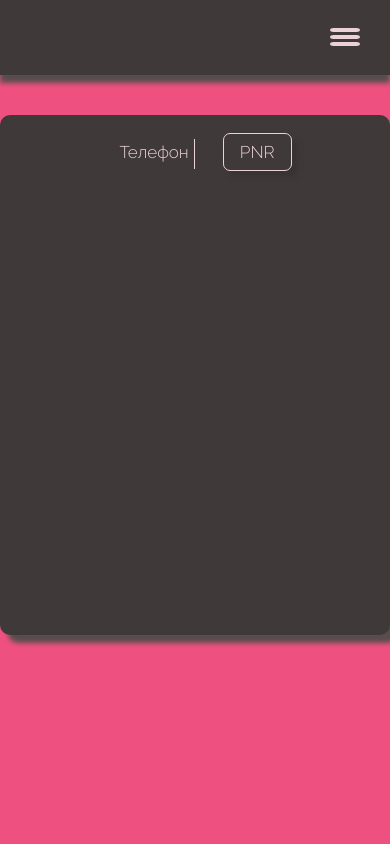
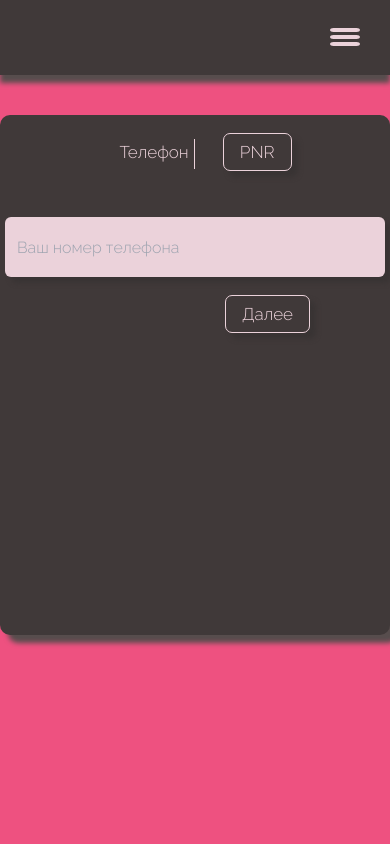
Before and after one commit to Radolyn/AviaHackReduxFrontend, a Nuxt app: page /cellphone in a window 390 px wide. Shown: the top 844 px of the page. Built offline with nearby package versions, Linux system fonts and the light colour scheme.

Commit message:
+pnr , +cellphone

```diff
--- a/layouts/default.css
+++ b/layouts/default.css
@@ -77,3 +77,18 @@ span {
   border : 1px solid #EBD2DA;
   box-shadow: 6px 6px 5px #393434;
 }
+
+.active-turner:hover {
+  transition : all 0.5s ease-in-out;
+  background : #EE5180;
+}
+
+.text-field {
+  background : #EBD2DA;
+  color : #B59797;
+  border-radius: 6px;
+  box-shadow: 6px 6px 5px #393434;
+  outline : none;
+  font-family: 'Raleway', sans-serif;
+  @apply px-3;
+}
--- a/pages/cellphone.vue
+++ b/pages/cellphone.vue
@@ -1,21 +1,30 @@
 <template>
   <div>
     <center>
-      <div class = 'card'>
+      <div class='card'>
         <br>
-          <div class = 'grid grid-cols-7'>
-            <div class = 'col-start-3 row-start-2'>
-              <span class = 'px-2 py-2'>Телефон</span>
+        <div class='grid grid-cols-7'>
+          <div class='col-start-3 row-start-2'>
+            <span class='px-2 py-2'>Телефон</span>
+          </div>
+          <div class='col-start-4 row-start-2'>
+            <div style='width : 1px; height : 30px; background : #EBD2DA'></div>
+          </div>
+          <nuxt-link to="/pnr" class='col-start-5 row-start-2'>
+            <div>
+              <span class='active-turner px-4 py-2'>PNR</span>
             </div>
-            <div class = 'col-start-4 row-start-2'>
-              <div style = 'width : 1px; height : 30px; background : #EBD2DA'></div>
-            </div>
-            <nuxt-link to="/pnr" class = 'col-start-5 row-start-2'>
-              <div>
-                <span class = 'active-turner px-4 py-2'>PNR</span>
-              </div>
-            </nuxt-link>
-          </div>
+          </nuxt-link>
+        </div>
+
+        <br><br>
+        <input placeholder="Ваш номер телефона" class='text-field' style = 'width : 380px; height : 60px;' type = 'tel'/>
+        <br><br>
+
+        <nuxt-link to ='/' style = 'position:relative; float : right; right : 80px'>
+            <span class = 'active-turner px-4 py-2'>Далее</span>
+        </nuxt-link>
+
       </div>
     </center>
   </div>
@@ -26,30 +35,28 @@
 
 export default {
   data() {
-    return {
-
-    }
+    return {}
   },
 }
 
 </script>
 
-<style src = '../layouts/default.css'></style>
+<style src='../layouts/default.css'></style>
 <style>
 
 .card {
-  position : relative;
-  top : 40px;
-  background-color : #403939;
-  height : 520px;
-  max-width : 540px;
+  position: relative;
+  top: 40px;
+  background-color: #403939;
+  height: 520px;
+  max-width: 540px;
   border-radius: 10px;
   box-shadow: 8px 8px 5px #574D4D;
 }
 
 .card span {
   font-weight: 500 !important;
-  color : #EBD2DA;
+  color: #EBD2DA;
   font-size: 17px;
 }
 
--- a/pages/pnr.vue
+++ b/pages/pnr.vue
@@ -19,12 +19,21 @@
             <img src='../static/ellipse.png' class='pnr-quest' @click='pnrShow = true'>
           </div>
         </div>
-        <br>
         <div v-show='pnrShow' style='border : 1px solid #EBD2DA; border-radius: 10px; width : 420px'>
           <span>
             PNR - запись в базе данных компьютерной системы бронирования о маршруте пассажира, находящаяся на посадочном талоне
           </span>
         </div>
+
+        <br>
+        <input placeholder="Ваш PNR" class='text-field' style = 'width : 380px; height : 60px;' type = 'tel'/>
+
+        <br><br>
+
+        <nuxt-link to ='/' style = 'position:relative; float : right; right : 80px'>
+          <span class = 'active-turner px-4 py-2'>Далее</span>
+        </nuxt-link>
+
       </div>
     </center>
   </div>
```
